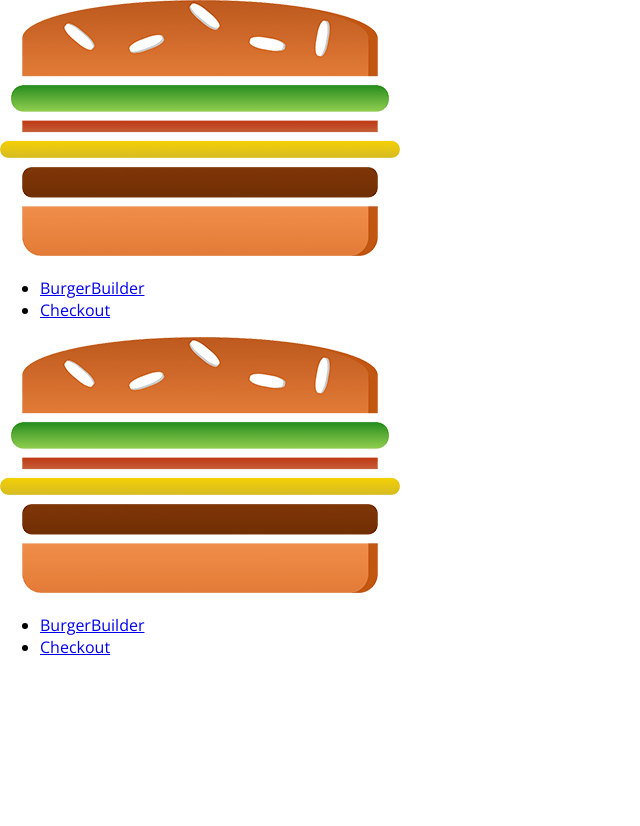
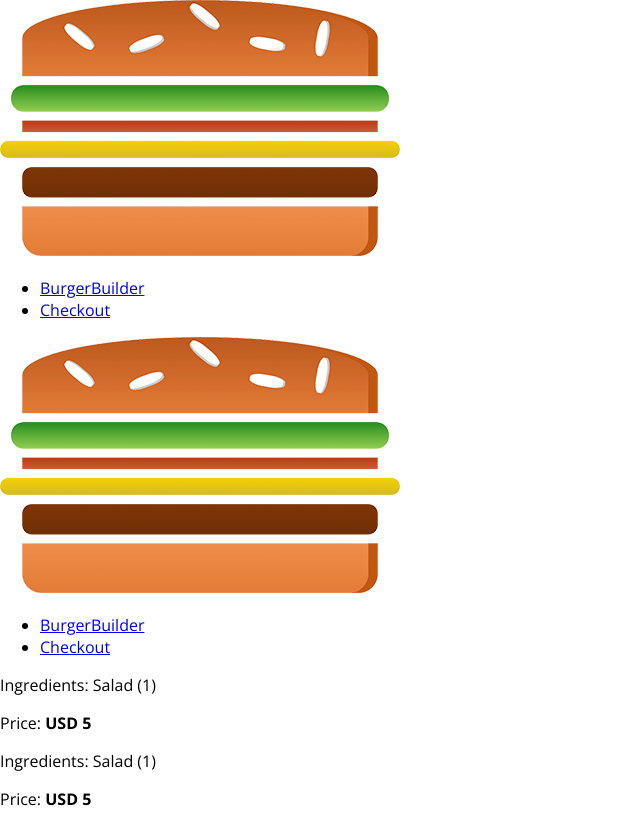
Before and after one commit to Pacoscript/Burger-Builder, a React app in the folder burger-builder-app/: page /orders in a window 1280 px wide. Shown: the whole page, without its empty margins (0-640 px from the left). Before the commit the page ends 800 px from the top, so only its background shows below. Built offline with nearby package versions, Linux system fonts and the light colour scheme.

Commit message:
Orders.js and order.js

```diff
--- a/burger-builder-app/src/App.js
+++ b/burger-builder-app/src/App.js
@@ -4,6 +4,7 @@
 import Layout from './hoc/Layout/Layout'
 import BurgerBuilder from './containers/BurgerBuilder/BurgerBuilder'
 import Checkout from './containers/Checkout/Checkout'
+import Orders from './containers/Orders/Orders'
 
 class App extends Component {
   render() {
@@ -12,6 +13,7 @@
         <Layout>
           <Switch>
             <Route path='/checkout' component = {Checkout} />
+            <Route path='/orders' component = {Orders} />
             <Route path='/' exact  component = {BurgerBuilder} />
           </Switch>
 
--- /dev/null
+++ b/burger-builder-app/src/components/Order/Order.css
@@ -0,0 +1,8 @@
+.Order {
+    width: 100%;
+    border: 1px solid #eee;
+    box-shadow: 0px 2px 3px #ccc;
+    padding: 10px;
+    margin: 10px auto;
+    box-sizing: border-box;
+}
--- /dev/null
+++ b/burger-builder-app/src/components/Order/Order.js
@@ -0,0 +1,12 @@
+import React from 'react'
+
+import classes from './Order.css'
+
+const order = (props) => (
+    <div className={classes.Order}>
+        <p>Ingredients: Salad (1)</p>
+        <p>Price: <strong>USD 5</strong></p>
+    </div>
+)
+
+export default order
--- /dev/null
+++ b/burger-builder-app/src/containers/Orders/Orders.js
@@ -0,0 +1,22 @@
+import React, {Component} from 'react'
+
+import Order from '../../components/Order/Order'
+
+class Orders extends Component {
+
+    state = {
+
+    }
+
+    render () {
+        return(
+            <div>
+                <Order />
+                <Order />
+            </div>
+        )
+    }
+
+}
+
+export default Orders
```
